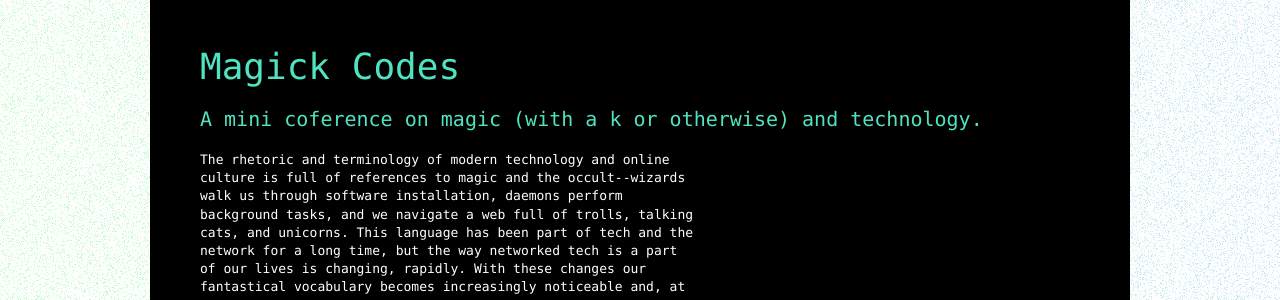
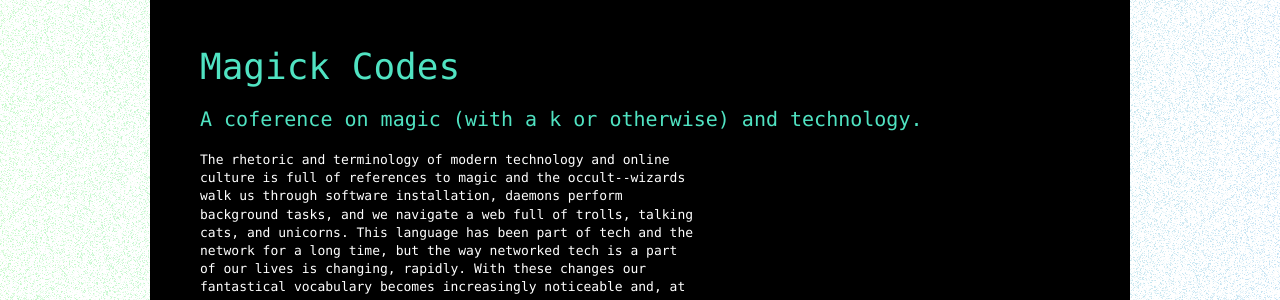
Before and after one commit to lifewinning/magick.codes, a Jekyll site: the page built from index.html, in a window 1280 px wide. Shown: the part 159-459 px from the top of the page. Built offline with Jekyll 4.4.1, drawn with Linux system fonts in a browser that asks for light colours.

Commit message:
slashy slash

```diff
--- a/_config.yml
+++ b/_config.yml
@@ -2,7 +2,7 @@
 title: Magick Codes
 email: lifewinning@gmail.com
 description: > # this means to ignore newlines until "baseurl:"
-  A mini coference on magic (with a k or otherwise) and technology.
+  A coference on magic (with a k or otherwise) and technology.
 baseurl: "" # the subpath of your site, e.g. /blog/
 url: "http://magick.codes" # the base hostname & protocol for your site
 
```
Also changed, not shown: 404.html (+4 -4 lines).
